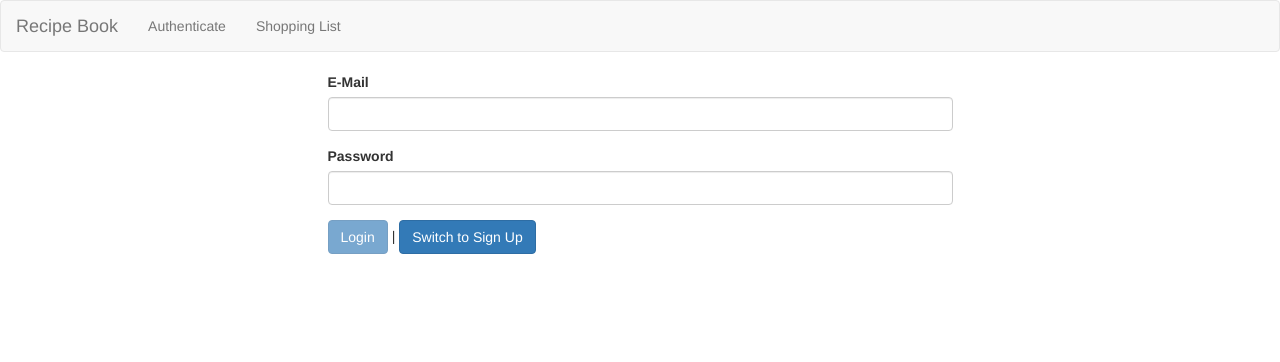
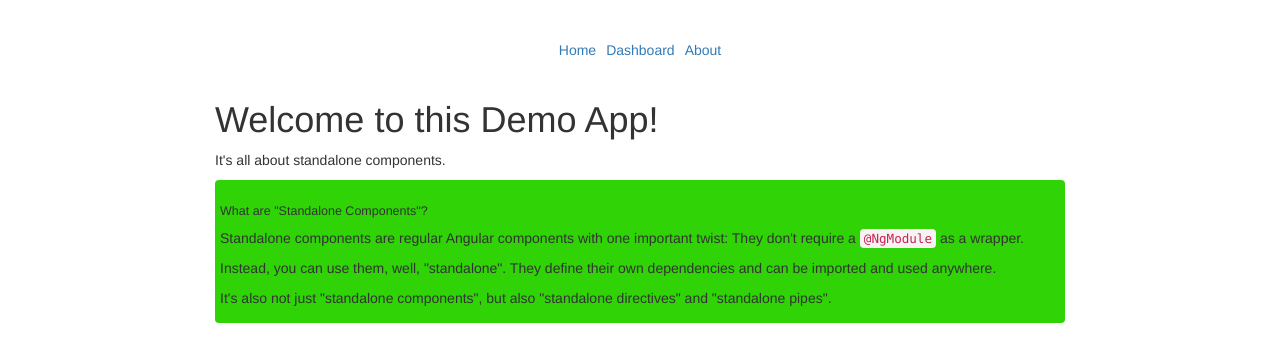
Before and after one commit to ken0901/Angular-App, an Angular app: page /auth in a window 1280 px wide. Shown: the top 362 px of the page. Built offline with nearby package versions, Linux system fonts and the light colour scheme.

Commit message:
Building a first standalone component

```diff
--- a/src/app/app.component.css
+++ b/src/app/app.component.css
@@ -1,8 +1,26 @@
+/* body {
+  margin: 0;
+} */
 
-body {
-    margin: 0;
+/* main {
+  margin: 30px;
+} */
+
+nav {
+  margin: 4rem 0;
 }
 
 main {
-    margin: 30px;
+  max-width: 85rem;
+  margin: 2rem auto;
 }
+
+ul {
+  list-style: none;
+  margin: 0;
+  padding: 0;
+  display: flex;
+  gap: 1rem;
+  justify-content: center;
+  align-items: center;
+}
--- a/src/app/app.component.html
+++ b/src/app/app.component.html
@@ -1,8 +1,23 @@
-<app-header></app-header>
+<!-- <app-header></app-header>
 <div class="contain">
     <div class="row">
         <div class="col-md-12">
             <router-outlet></router-outlet>
         </div>
     </div>
-</div>
+</div> -->
+
+
+
+<header>
+    <nav>
+      <ul>
+        <li><a routerLink="/">Home</a></li>
+        <li><a routerLink="/dashboard">Dashboard</a></li>
+        <li><a routerLink="/about">About</a></li>
+      </ul>
+    </nav>
+</header>
+<main>
+<app-welcome></app-welcome>
+</main>
--- a/src/app/app.module.ts
+++ b/src/app/app.module.ts
@@ -7,7 +7,6 @@ import { AppComponent } from './app.component';
 import { CoreModule } from './core.module';
 import { HeaderComponent } from './header/header/header.component';
 import { SharedModule } from './shared/shared.module';
-import { DetailsComponent } from './standalone/welcome/details/details.component';
 import { StandAloneModule } from './standalone/standalone.module';
 
 @NgModule({
@@ -21,7 +20,7 @@ import { StandAloneModule } from './standalone/standalone.module';
         HttpClientModule,
         SharedModule,
         CoreModule,
-        StandAloneModule
+        StandAloneModule,
     ],
     bootstrap: [AppComponent],
     // entryComponents: [ -- Angular 9 or higher it could omit.
--- a/src/app/standalone/welcome/details/details.component.css
+++ b/src/app/standalone/welcome/details/details.component.css
@@ -1,5 +1,5 @@
 section {
-    background-color: #212020;
+    background-color: #2fd306;
     padding: 0.5rem;
     border-radius: 4px;
   }
--- a/src/app/standalone/welcome/details/details.component.ts
+++ b/src/app/standalone/welcome/details/details.component.ts
@@ -1,7 +1,10 @@
 import { Component } from '@angular/core';
 import { AnalyticsService } from 'src/app/standalone/shared/analytics.service';
+import { StandAloneModule } from '../../standalone.module';
 
 @Component({
+  standalone: true,
+  // imports:[StandAloneModule],
   selector: 'app-details',
   templateUrl: './details.component.html',
   styleUrls: ['./details.component.css'],
--- a/src/app/standalone/welcome/welcome.component.html
+++ b/src/app/standalone/welcome/welcome.component.html
@@ -1,5 +1,5 @@
 <section>
     <h1>Welcome to this Demo App!</h1>
     <p>It's all about standalone components.</p>
-  </section>
-  <app-details></app-details>
+</section>
+<app-details></app-details>
--- a/src/app/standalone/welcome/welcome.component.ts
+++ b/src/app/standalone/welcome/welcome.component.ts
@@ -1,6 +1,7 @@
 import { Component } from '@angular/core';
 
 @Component({
+  // imports: [DetailsComponent],
   selector: 'app-welcome',
   templateUrl: './welcome.component.html'
 })
```
Also changed, not shown: src/app/standalone/shared/stand-alone-shared.module.ts (added, +9 -0 lines), src/app/standalone/standalone.module.ts (+10 -4 lines).
